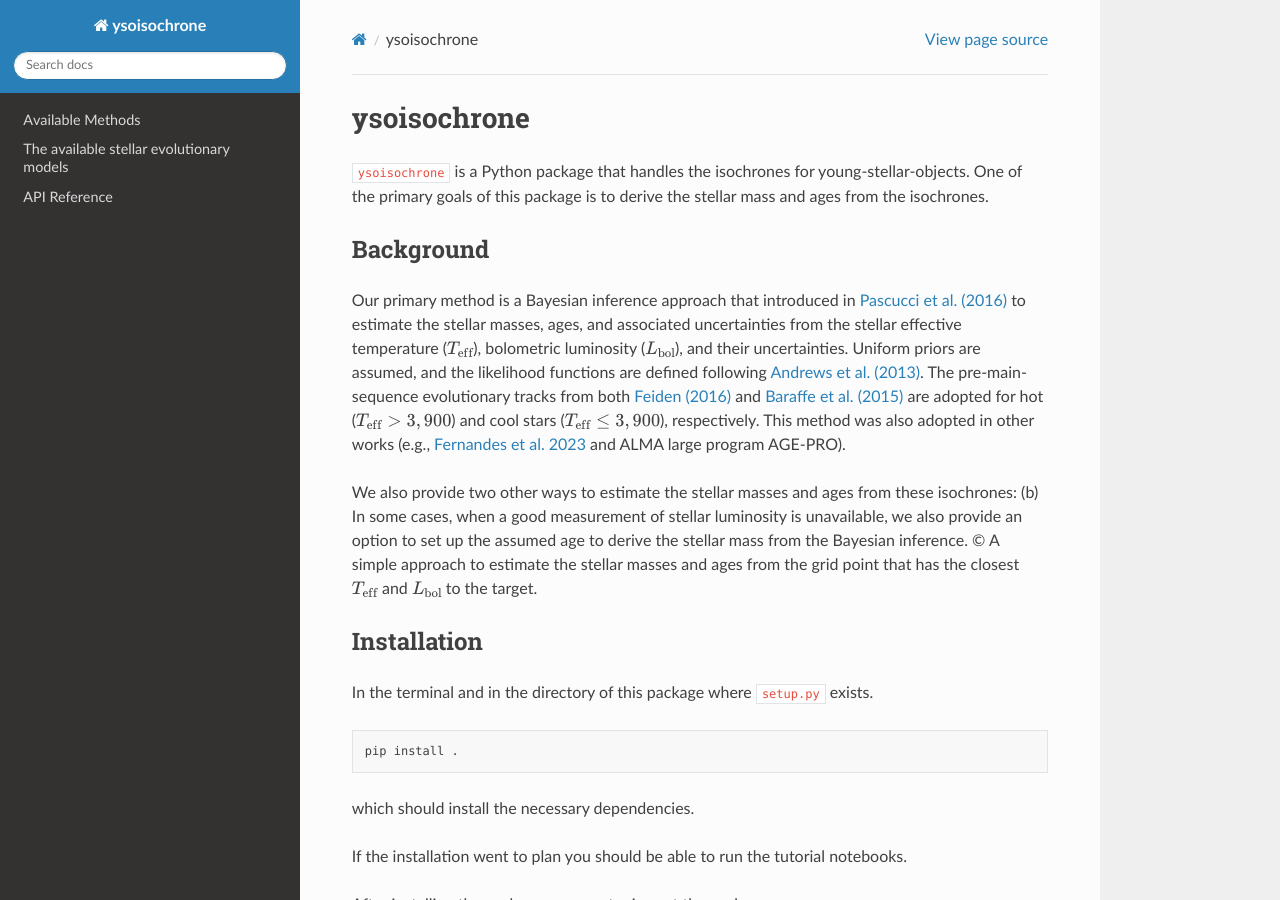
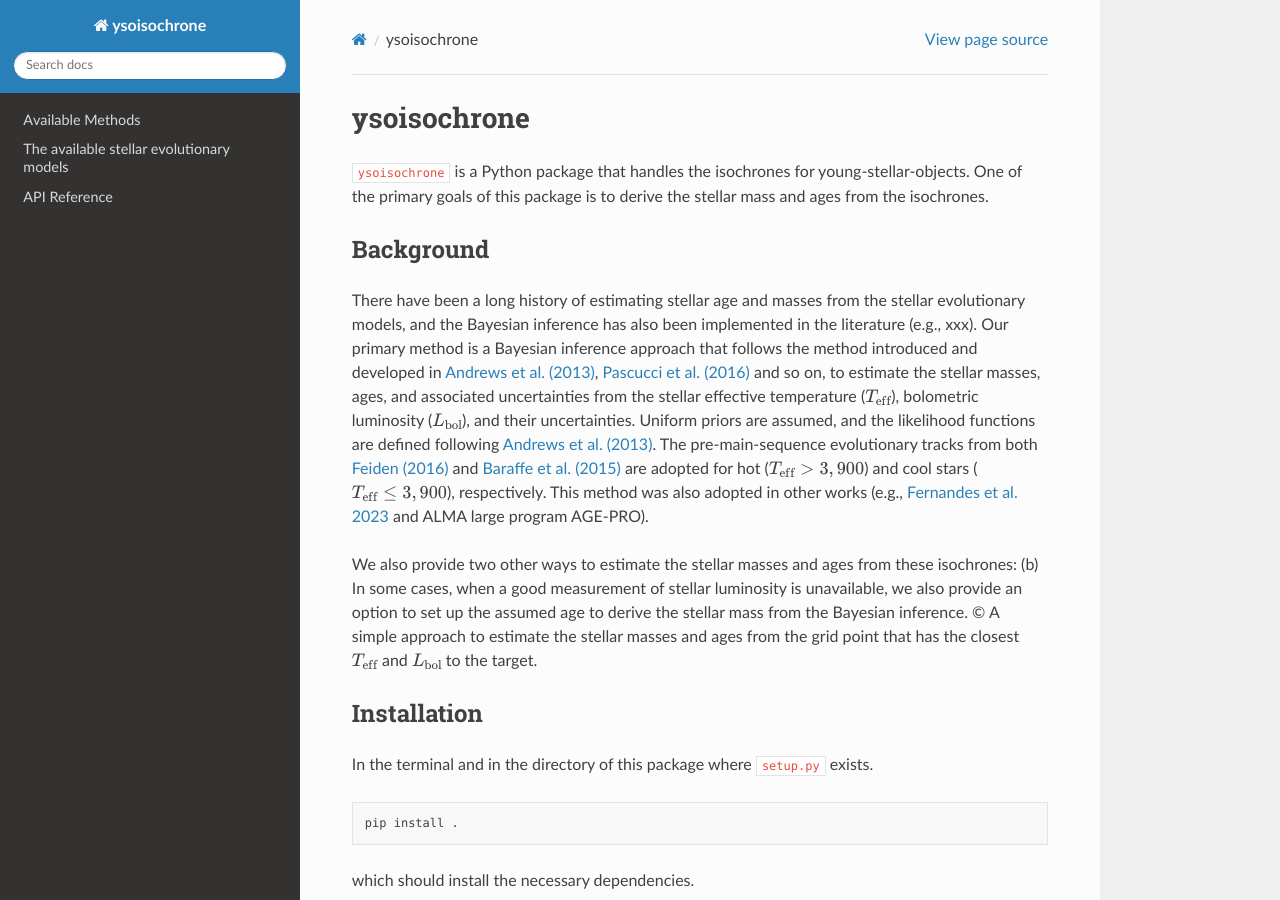
Before and after one commit to DingshanDeng/ysoisochrone, a Sphinx documentation site: the page built from docs/source/index.md, in a window 1280 px wide and 900 px high. Built offline with Sphinx 7.4.7 and the Read the Docs theme 2.0.0, drawn with Linux system fonts in a browser that asks for light colours; formulas are drawn with MathJax 3; pages that are not in the unit, such as notebooks, are missing from menus.

```diff
--- a/docs/source/index.md
+++ b/docs/source/index.md
@@ -3,7 +3,7 @@
 `ysoisochrone` is a Python package that handles the isochrones for young-stellar-objects. One of the primary goals of this package is to derive the stellar mass and ages from the isochrones.
 
 ## Background
-Our primary method is a Bayesian inference approach that introduced in [Pascucci et al. (2016)](https://ui.adsabs.harvard.edu/abs/2016ApJ...831..125P/abstract) to estimate the stellar masses, ages, and associated uncertainties from the stellar effective temperature ($T_{\rm eff}$), bolometric luminosity ($L_{\rm bol}$), and their uncertainties. Uniform priors are assumed, and the likelihood functions are defined following [Andrews et al. (2013)](https://ui.adsabs.harvard.edu/abs/2013ApJ...771..129A/abstract). The pre-main-sequence evolutionary tracks from both [Feiden (2016)](https://ui.adsabs.harvard.edu/abs/2016A%26A...593A..99F/abstract) and [Baraffe et al. (2015)](https://ui.adsabs.harvard.edu/abs/2015A%26A...577A..42B/abstract) are adopted for hot ($T_{\rm eff} > 3,900$) and cool stars ($T_{\rm eff} \leq 3,900$), respectively. This method was also adopted in other works (e.g., [Fernandes et al. 2023](https://ui.adsabs.harvard.edu/abs/2023AJ....166..175F/abstract) and ALMA large program AGE-PRO).
+There have been a long history of estimating stellar age and masses from the stellar evolutionary models, and the Bayesian inference has also been implemented in the literature (e.g., xxx). Our primary method is a Bayesian inference approach that follows the method introduced and developed in [Andrews et al. (2013)](https://ui.adsabs.harvard.edu/abs/2013ApJ...771..129A/abstract), [Pascucci et al. (2016)](https://ui.adsabs.harvard.edu/abs/2016ApJ...831..125P/abstract) and so on, to estimate the stellar masses, ages, and associated uncertainties from the stellar effective temperature ($T_{\rm eff}$), bolometric luminosity ($L_{\rm bol}$), and their uncertainties. Uniform priors are assumed, and the likelihood functions are defined following [Andrews et al. (2013)](https://ui.adsabs.harvard.edu/abs/2013ApJ...771..129A/abstract). The pre-main-sequence evolutionary tracks from both [Feiden (2016)](https://ui.adsabs.harvard.edu/abs/2016A%26A...593A..99F/abstract) and [Baraffe et al. (2015)](https://ui.adsabs.harvard.edu/abs/2015A%26A...577A..42B/abstract) are adopted for hot ($T_{\rm eff} > 3,900$) and cool stars ($T_{\rm eff} \leq 3,900$), respectively. This method was also adopted in other works (e.g., [Fernandes et al. 2023](https://ui.adsabs.harvard.edu/abs/2023AJ....166..175F/abstract) and ALMA large program AGE-PRO).
 
 We also provide two other ways to estimate the stellar masses and ages from these isochrones: (b) In some cases, when a good measurement of stellar luminosity is unavailable,  we also provide an option to set up the assumed age to derive the stellar mass from the Bayesian inference. (c) A simple approach to estimate the stellar masses and ages from the grid point that has the closest $T_{\rm eff}$ and $L_{\rm bol}$ to the target.
 
--- a/requirements.txt
+++ b/requirements.txt
@@ -5,3 +5,4 @@
 astropy
 requests
 tqdm
+seaborn
--- a/setup.py
+++ b/setup.py
@@ -20,5 +20,6 @@
         'astropy',
         'requests',
         'tqdm',
+        'seaborn'
     ],
 )
```
Also changed, not shown: 2 other files.
